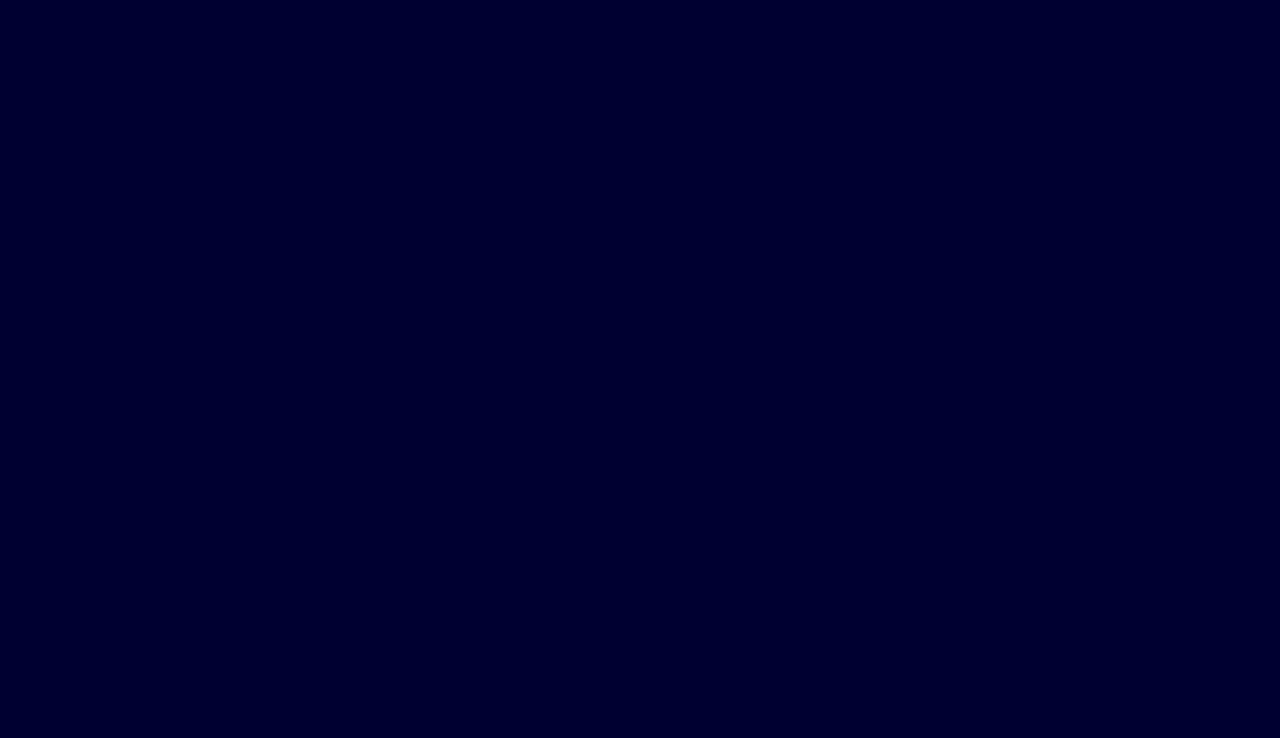
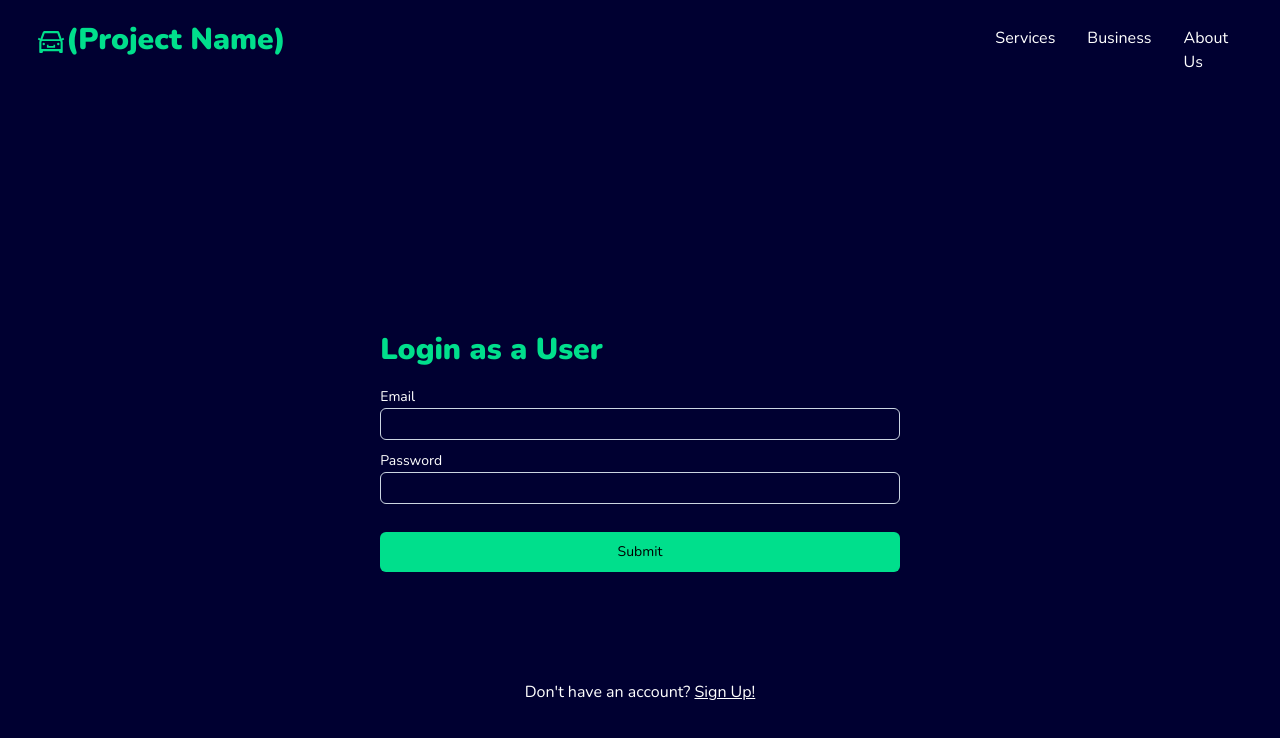
Before and after one commit to CodeReaper-10/hack-ccelerate, a React (Create React App) app: page /loginUser in a window 1280 px wide. Before the commit this address had no page. Shown: the top 738 px of the page. Built offline with nearby package versions, Linux system fonts and the light colour scheme.

Commit message:
Created login page for user and business

```diff
--- a/src/App.js
+++ b/src/App.js
@@ -6,6 +6,8 @@ import ServiceItems from "./components/ServiceItems";
 import ServiceCard from "./components/ServiceCard";
 import SignUpUser from "./pages/SignUpUser";
 import SignUpBusiness from "./pages/SignUpBusiness";
+import LoginUser from "./pages/LoginUser";
+import LoginBusiness from "./pages/LoginBusiness";
 
 const App = () => {
     return (
@@ -21,6 +23,8 @@ const App = () => {
                         path="/registerBusiness"
                         element={<SignUpBusiness />}
                     />
+                    <Route path="/loginUser" element={<LoginUser />} />
+                    <Route path="/loginBusiness" element={<LoginBusiness />} />
                 </Routes>
             </BrowserRouter>
         </div>
--- /dev/null
+++ b/src/components/FormLO.jsx
@@ -0,0 +1,50 @@
+import React from "react";
+
+const FormLO = (props) => {
+    return (
+        <div className="-mt-10 flex justify-center items-center h-screen">
+            <div
+                id="form"
+                className="block  p-6 rounded-xl shodow-md shadow-slate-300 w-90"
+            >
+                <form>
+                    <h2 className="text-[#00df8c] text-3xl font-semibold my-4">
+                        {`Login as a ${props.type}`}
+                    </h2>
+
+                    {/* email */}
+                    <label for="email" className="text-sm">
+                        Email
+                    </label>
+                    <input
+                        type="email"
+                        name=""
+                        id="email"
+                        className="mb-2 h-8 w-full rounded-md border border-slate-300 text-sm pl-2 bg-transparent outline-blue-600 shadow-sm"
+                    ></input>
+
+                    {/* password */}
+                    <label for="password" className="text-sm">
+                        Password
+                    </label>
+                    <input
+                        type="password"
+                        name=""
+                        id="password"
+                        className="mb-2 h-8 w-full rounded-md border border-slate-300 text-sm pl-2 bg-transparent outline-blue-600 shadow-sm"
+                    ></input>
+
+                    {/* submit */}
+                    <input
+                        type="submit"
+                        name=""
+                        id="login"
+                        className="bg-[#00df8c] mt-5 w-full h-10 cursor-pointer text-black rounded-md  hover:outline outline-2 outline-[#00df8c] outline-offset-2 text-sm -mb-2"
+                    ></input>
+                </form>
+            </div>
+        </div>
+    );
+};
+
+export default FormLO;
--- a/src/components/Navbar.jsx
+++ b/src/components/Navbar.jsx
@@ -12,7 +12,7 @@ const Navbar = (props) => {
         <nav className="flex justify-between items-center h-20 max-w-[1240px] mx-auto px-4 text-white">
             <h1 className="w-full text-3xl font-bold text-[#00df8c] ml-auto ">
                 <AiOutlineCar className="inline" />
-                (Project Name)
+                <Link to="/">(Project Name)</Link>
             </h1>
             <ul className="hidden md:flex mt-5">
                 <li className="p-4">
@@ -35,7 +35,7 @@ const Navbar = (props) => {
             <div
                 className={
                     !nav
-                        ? props.black == "true"
+                        ? props.black === "true"
                             ? "fixed left-0 top-0 w-[63%] md:hidden lg:hidden h-full border-r border-r-gray-800  ease-in-out duration-500 bg-black "
                             : "fixed left-0 top-0 w-[63%] md:hidden lg:hidden h-full border-r border-r-gray-800  ease-in-out duration-500 bg-[#000031] "
                         : "fixed left-[-100%]"
--- /dev/null
+++ b/src/pages/LoginBusiness.jsx
@@ -0,0 +1,21 @@
+import React from "react";
+import FormLO from "../components/FormLO";
+import Navbar from "../components/Navbar";
+import { Link } from "react-router-dom";
+
+const LoginUser = () => {
+    return (
+        <div>
+            <Navbar />
+            <FormLO type="Business" />
+            <h1 className="-mt-40 flex justify-center items-center">
+                Don't have an account?
+                <Link className="underline ml-1" to="/registerBusiness">
+                    Sign Up!
+                </Link>
+            </h1>
+        </div>
+    );
+};
+
+export default LoginUser;
--- /dev/null
+++ b/src/pages/LoginUser.jsx
@@ -0,0 +1,21 @@
+import React from "react";
+import FormLO from "../components/FormLO";
+import Navbar from "../components/Navbar";
+import { Link } from "react-router-dom";
+
+const LoginUser = () => {
+    return (
+        <div>
+            <Navbar />
+            <FormLO type="User" />
+            <h1 className="-mt-40 flex justify-center items-center">
+                Don't have an account?
+                <Link className="underline ml-1" to="/registerUser">
+                    Sign Up!
+                </Link>
+            </h1>
+        </div>
+    );
+};
+
+export default LoginUser;
--- a/src/pages/SignUpBusiness.jsx
+++ b/src/pages/SignUpBusiness.jsx
@@ -10,8 +10,8 @@ const SignUpBusiness = () => {
             <FormSU type="Business" />
             <h1 className="-mt-20 flex justify-center items-center">
                 Already have an account?
-                <Link className="underline" to="/loginBusiness">
-                    Login
+                <Link className="underline ml-1" to="/loginBusiness">
+                    Login!
                 </Link>
             </h1>
         </div>
--- a/src/pages/SignUpUser.jsx
+++ b/src/pages/SignUpUser.jsx
@@ -10,8 +10,8 @@ const SignUpUser = () => {
             <FormSU type="User" />
             <h1 className="-mt-20 flex justify-center items-center">
                 Already have an account?
-                <Link className="underline" to="/loginUser">
-                    Login
+                <Link className="underline ml-1" to="/loginUser">
+                    Login!
                 </Link>
             </h1>
         </div>
```
